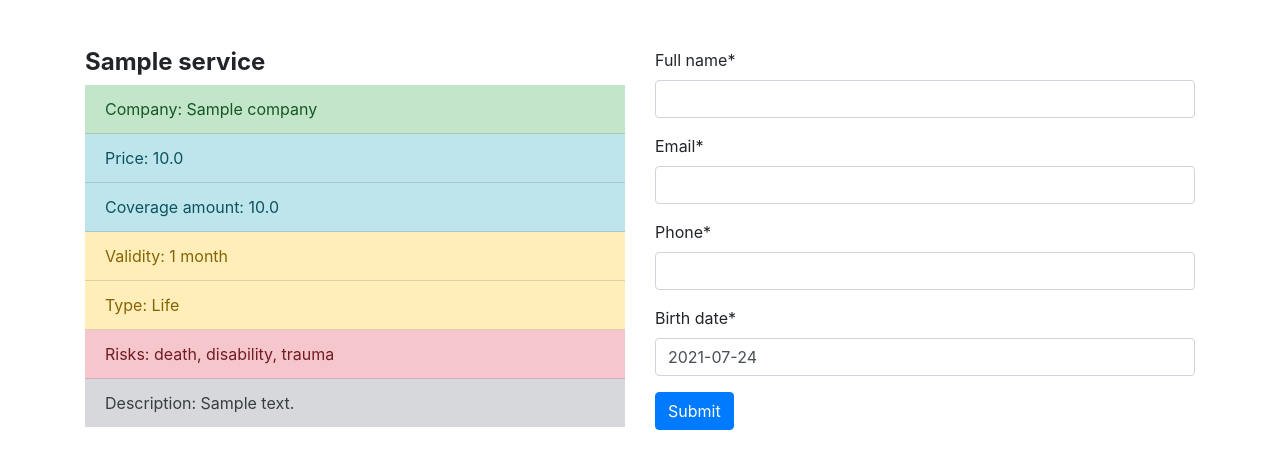
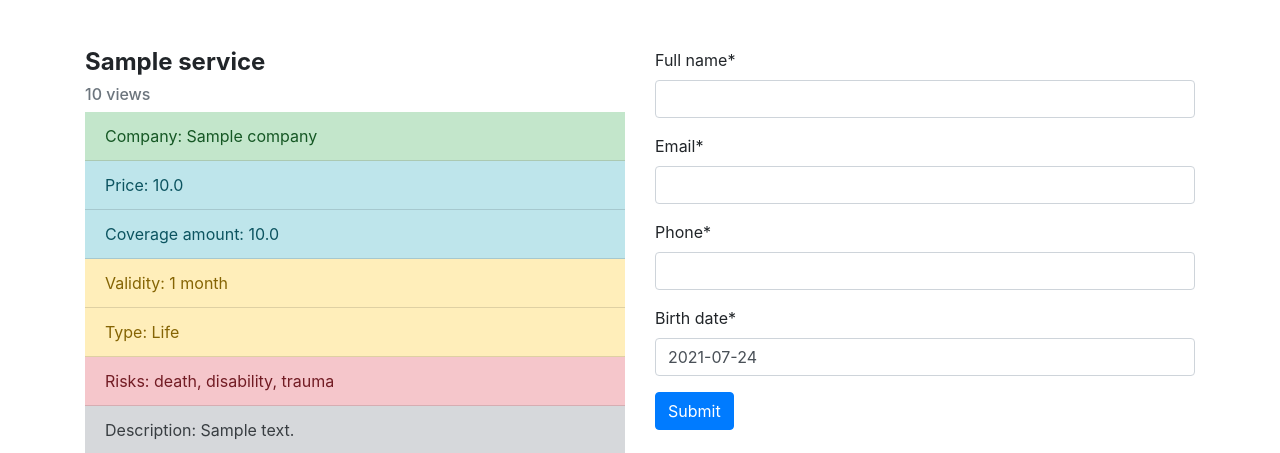
Before and after one commit to duseth/Insurance-Exchange, a Django app: template InsuranceApp/templates/service.html in a window 1280 px wide. Shown: the part 56-509 px from the top of the page. Run offline with Django 3.2, Linux system fonts and the light colour scheme; data comes from the database, SQL or seed files in the repository; tables that the repository leaves empty hold one stand-in row (values such as "Sample post"); the template is opened without the code that fills it: values that come from a table or form of the project are taken from there, most other values are stand-ins (such as "Sample title", 1, 10 or a date in 2020); some libraries are stand-ins or nearby versions.

Commit message:
feat(templates): добавить показ просмотров

```diff
--- a/InsuranceApp/templates/service.html
+++ b/InsuranceApp/templates/service.html
@@ -14,6 +14,9 @@
         <!-- Service info -->
         <div class="col-sm">
             <h4 class="font-weight-bold">{{ service.title }}</h4>
+            {% if views != None %}
+            <h6 class="text-muted">{{ views }} views</h6>
+            {% endif %}
             <ul class="list-group list-group-flush">
                 <li class="list-group-item list-group-item-success">Company: {{ service.company.name }}</li>
                 <li class="list-group-item list-group-item-info">Price: {{ service.price }}</li>
```
